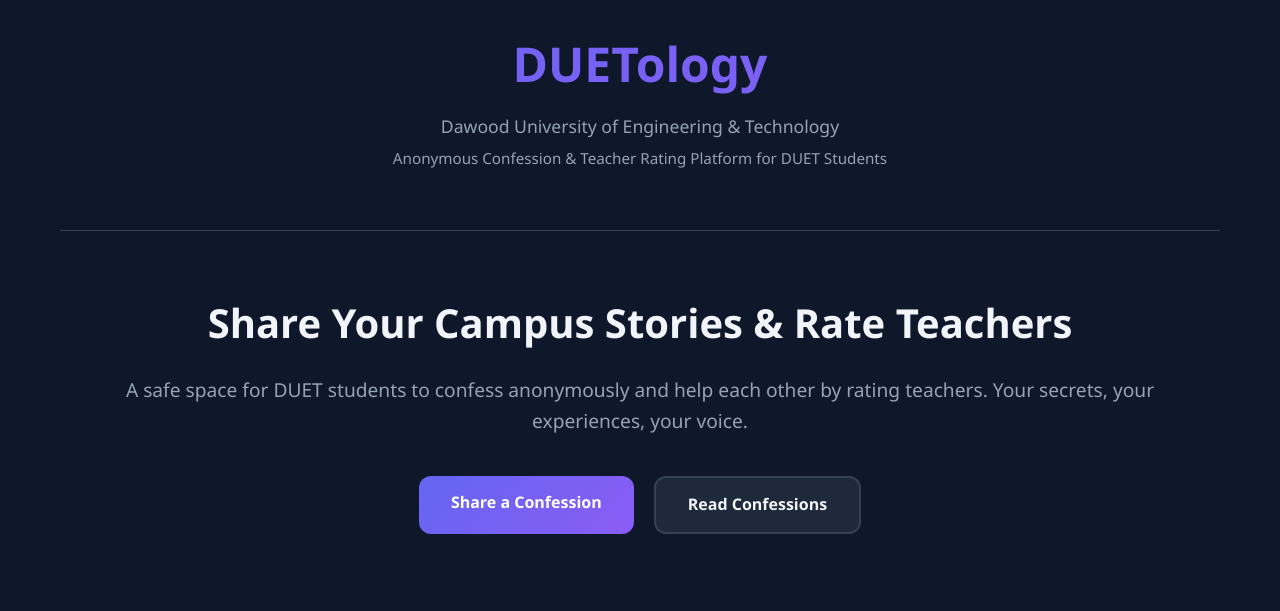
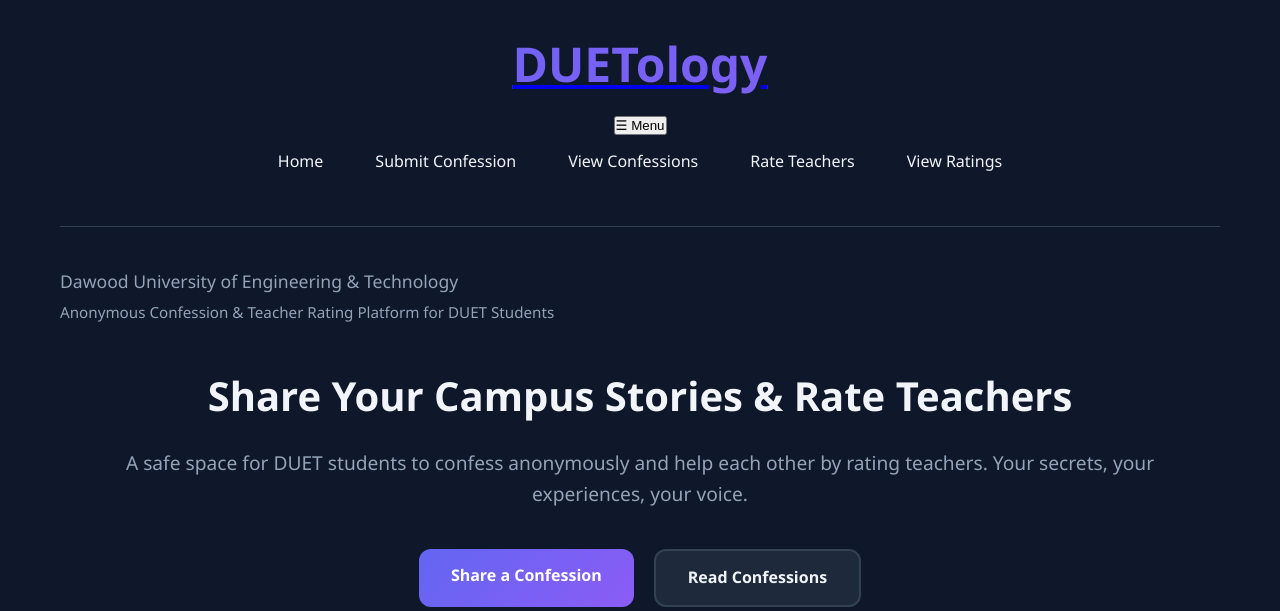
Before and after one commit to muhammadrehan-dev/duetology, a plain HTML site: page public/index.html in a window 1280 px wide. Shown: the part 142-753 px from the top of the page. Drawn offline with Linux system fonts and the light colour scheme; no server answers.

Commit message:
Add files via upload

```diff
--- a/public/index.html
+++ b/public/index.html
@@ -9,12 +9,33 @@
 </head>
 <body>
     <div class="container">
-        <header>
+        <!-- Navbar -->
+<header>
+    <div class="header-content">
+        <a href="index.html" class="logo-section">
             <img src="assets/images/logo.png" alt="DUET Logo" class="logo">
-            <h1>DUETology</h1>
+            <h1 class="site-title">DUETology</h1>
+        </a>
+
+        <button class="mobile-menu-toggle" id="mobileMenuToggle">
+            ☰ Menu
+        </button>
+
+        <nav id="mainNav">
+            <a href="index.html">Home</a>
+            <a href="submit.html">Submit Confession</a>
+            <a href="view.html">View Confessions</a>
+            <a href="rate-teacher.html">Rate Teachers</a>
+            <a href="view-ratings.html">View Ratings</a>
+        </nav>
+    </div>
+</header>
+
+        <!-- Homepage Hero -->
+        <div class="homepage-header">
             <p class="tagline">Dawood University of Engineering & Technology</p>
             <p class="subtitle">Anonymous Confession & Teacher Rating Platform for DUET Students</p>
-        </header>
+        </div>
 
         <main>
             <div class="hero">
@@ -100,6 +121,18 @@
             </div>
         </footer>
     </div>
+
+    <script>
+        // Mobile menu toggle
+        const toggle = document.getElementById('mobileMenuToggle');
+        const nav = document.getElementById('mainNav');
+
+        toggle.addEventListener('click', () => {
+            nav.classList.toggle('show');
+            toggle.textContent = nav.classList.contains('show') ? '✕ Close' : '☰ Menu';
+        });
+    </script>
+
     <script type="module" src="assets/js/analytics.js"></script>
 </body>
 </html>
```
Also changed, not shown: public/rate-teacher.html (+12 -2 lines), public/submit.html (+30 -6 lines), public/view-ratings.html (+12 -2 lines), public/view.html (+13 -2 lines).
